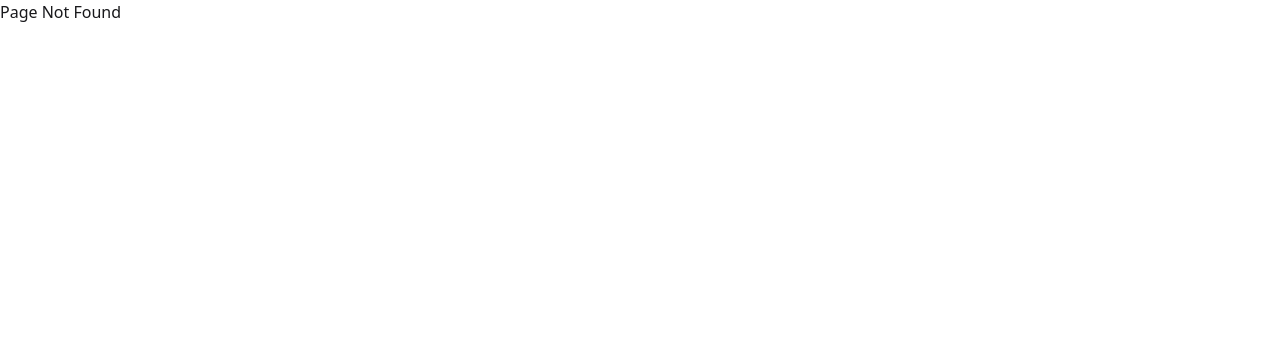
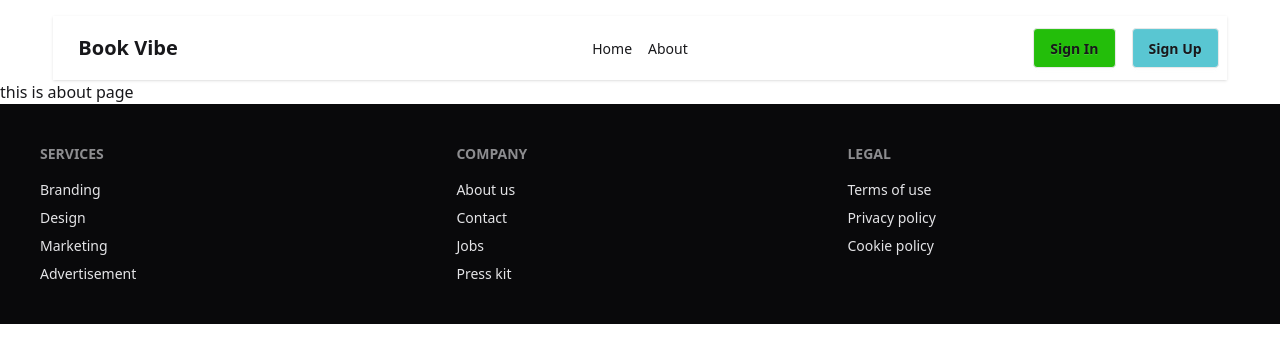
Before and after one commit to tonmoyth/boi-pok, a React (Vite) app: page /about in a window 1280 px wide. Before the commit this address had no page. Shown: the top 362 px of the page. Built offline with nearby package versions, Linux system fonts and the light colour scheme.

Commit message:
added book details page

```diff
--- /dev/null
+++ b/src/Pages/About/About.jsx
@@ -0,0 +1,11 @@
+import React from 'react';
+
+const About = () => {
+    return (
+        <div>
+            <h1>this is about page</h1>
+        </div>
+    );
+};
+
+export default About;
--- a/src/Pages/Book/Book.jsx
+++ b/src/Pages/Book/Book.jsx
@@ -1,14 +1,16 @@
 import React from 'react';
+import { Link } from 'react-router';
 
 const Book = ({book}) => {
 
-    const {image,author,bookName,category} = book;
+    const {bookId,image,author,bookName,category} = book;
 
     return (
-        <div className=''>
-            <div className="card bg-base-100 shadow-sm">
-                <figure className='p-16  h-[500px]'>
-                    <img
+        <div>
+           <Link to={`/bookDetails/${bookId}`}>
+           <div className="card bg-base-100 shadow-sm">
+                <figure className='p-16 bg-[#F3F3F3]'>
+                    <img className='h-[300px] w-[250px]'
                     src={image}
                     alt="Shoes" />
                 </figure>
@@ -21,6 +23,7 @@ const Book = ({book}) => {
                     </div>
                 </div>
                 </div>
+           </Link>
         </div>
     );
 };
--- /dev/null
+++ b/src/Pages/BookDetails/BookDetails.jsx
@@ -0,0 +1,64 @@
+import React from 'react';
+import { useLoaderData, useParams } from 'react-router';
+
+const BookDetails = () => {
+    const {bookId} = useParams();
+    const singleBookId = parseInt(bookId);
+    const data = useLoaderData();
+
+    const bookDetail = data.find(book => book.bookId === singleBookId);
+    const {image,bookName,author,category,review,tags,totalPages,publisher,yearOfPublishing} = bookDetail;
+
+    return (
+        <div>
+            <div className="card lg:card-side bg-base-100 shadow-sm w-9/12 mx-auto my-8">
+                <figure className='w-1/3 p-16 bg-gray-100'>
+                    <img
+                    className='w-full'
+                    src={image}
+                    alt="Album" />
+                </figure>
+                <div className="card-body w-2/3">
+                    <h2 className="card-title text-3xl">{bookName}!</h2>
+                    <span>By : {author}</span>
+
+                    <div class="divider my-0"></div>
+                    <p>{category}</p>
+                    <div class="divider my-0"></div>
+                    <p>{review}</p>
+                    <div className='flex gap-2 w-1/4 items-center'>
+                    <p className='font-bold'>Tag</p>
+                    {
+                        tags.map(tag =>
+                                <p className='text-green-500 p-2 bg-gray-100'>{tag}</p>
+                        )
+                    }
+                    </div>
+                    <div class="divider my-0"></div>
+                    <table className='w-1/3'>
+                        <tbody>
+                            <tr>
+                            <td>Number Of Page : </td>
+                            <td>{totalPages}</td>
+                            </tr>
+                            <tr>
+                            <td>publisher : </td>
+                            <td>{publisher}</td>
+                            </tr>
+                            <tr>
+                            <td>yearOfPublishing : </td>
+                            <td>{yearOfPublishing}</td>
+                            </tr>
+                            </tbody>
+                    </table>
+                    <div className="card-actions flex gap-4  mt-8">
+                    <button className="btn btn-primary">Read</button>
+                    <button className="btn btn-primary bg-[#50B1C9] border-none">Wishlist</button>
+                    </div>
+                </div>
+                </div>
+        </div>
+    );
+};
+
+export default BookDetails;
--- a/src/Routes/Routes.jsx
+++ b/src/Routes/Routes.jsx
@@ -3,6 +3,8 @@ import { createBrowserRouter} from 'react-router'
 import Root from '../Pages/Root/Root';
 import Error from '../Pages/Error/Error';
 import Home from '../Pages/Home/Home';
+import About from '../Pages/About/About';
+import BookDetails from '../Pages/BookDetails/BookDetails';
 
 export const router = createBrowserRouter([
   {
@@ -15,6 +17,15 @@ export const router = createBrowserRouter([
             path: "/",
             loader: () => fetch('data/booksData.json'),
             Component: Home
+        },
+        {
+          path: '/about',
+          Component: About
+        },
+        {
+          path: '/bookDetails/:bookId',
+          loader: () => fetch('data/booksData.json'),
+          Component: BookDetails
         }
     ]
 
--- a/src/components/Header/Navber.jsx
+++ b/src/components/Header/Navber.jsx
@@ -1,4 +1,5 @@
 import React from 'react';
+import { Link } from 'react-router';
 
 const Navber = () => {
     return (
@@ -13,18 +14,18 @@ const Navber = () => {
                     <ul
                         tabIndex={0}
                         className="menu menu-sm dropdown-content bg-base-100 rounded-box z-1 mt-3 w-52 p-2 shadow">
-                        <li><a>Item 1</a></li>
+                        <Link to='/'><li>Home</li></Link>
 
-                        <li><a>Item 3</a></li>
+                        <Link to='/about'><li>About</li></Link>
                     </ul>
                     </div>
                     <a className="btn btn-ghost text-xl">Book Vibe</a>
                 </div>
                 <div className="navbar-center hidden lg:flex">
-                    <ul className="menu menu-horizontal px-1">
-                    <li><a>Item 1</a></li>
+                    <ul className="menu menu-horizontal px-1 gap-4">
+                    <Link to='/'><li>Home</li></Link>
 
-                    <li><a>Item 3</a></li>
+                    <Link to='/about'><li>About</li></Link>
                     </ul>
                 </div>
                 <div className="navbar-end flex gap-4">
```
